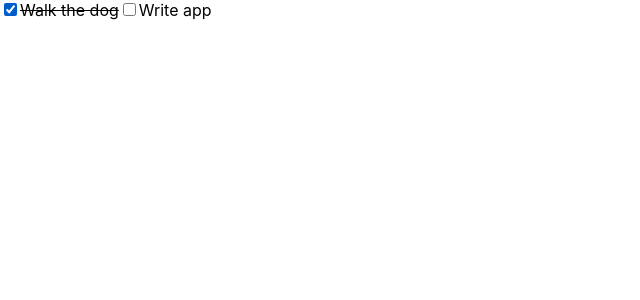
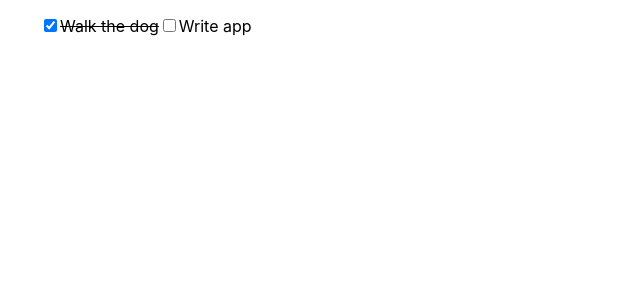
Before and after one commit to KateLiu1110/react-todolist, a React (Create React App) app: page / in a window 1280 px wide. Shown: the top 300 px of the page, without its empty margins (0-640 px from the left). Built offline with nearby package versions, Linux system fonts and the light colour scheme.

Commit message:
add newOne function

```diff
--- a/src/ts-toDoList/List.tsx
+++ b/src/ts-toDoList/List.tsx
@@ -1,5 +1,5 @@
 import React, { useState } from "react";
-import TodoListItem from "./components/TodoListItem";
+import TodoList from "./components/TodoList";
 
 const initialTodos: Array<Todo> = [
   { text: "Walk the dog", complete: true },
@@ -24,8 +24,7 @@
 
   return (
     <>
-      <TodoListItem todo={todos[0]} toggleTodo={toggleTodo}/>
-      <TodoListItem todo={todos[1]} toggleTodo={toggleTodo} />
+        <TodoList todos={todos} toggleTodo={toggleTodo}/>
     </>
   );
 }
--- a/src/ts-toDoList/components/TodoList.tsx
+++ b/src/ts-toDoList/components/TodoList.tsx
@@ -1,7 +1,21 @@
 import React from "react";
+import TodoListItem from './TodoListItem'
 
-const TodoList =({todos})=>{
+interface TodoListProps{
+    todos:Array<Todo>;
+    toggleTodo: ToggleTodo;
+}
 
+const TodoList:React.FC<TodoListProps> =({todos, toggleTodo})=>{
+    return(
+        <ul>
+            {
+                todos.map((item: any)=>{
+                    return <TodoListItem todo={item} toggleTodo={toggleTodo}/>
+                })
+            }
+        </ul>
+    )
 }
 
 export default TodoList
--- a/src/ts-toDoList/style/TodoListItem.css
+++ b/src/ts-toDoList/style/TodoListItem.css
@@ -1,3 +1,3 @@
 .complete {
-    text-decoration: line-through
+    text-decoration: line-through;
 }
```
